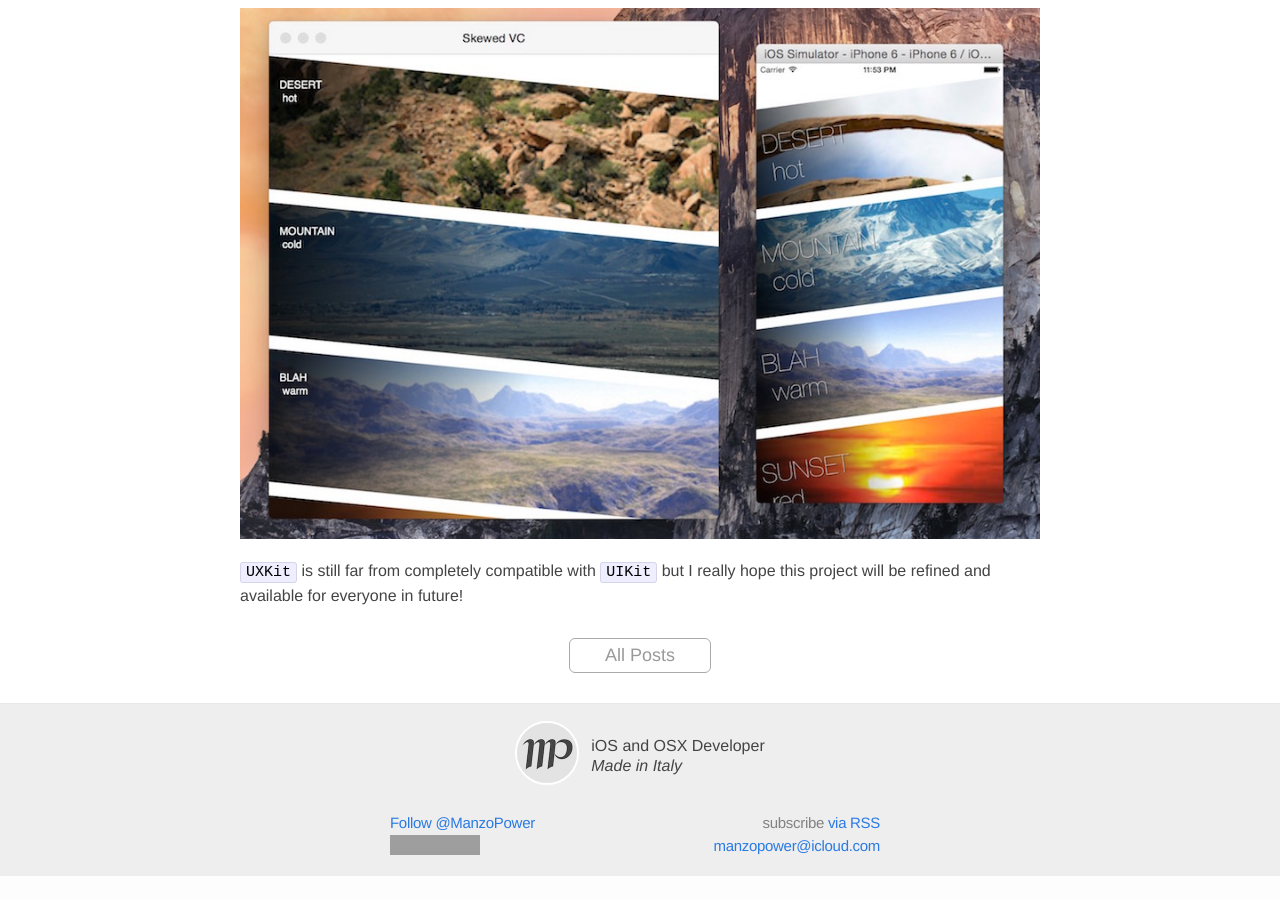
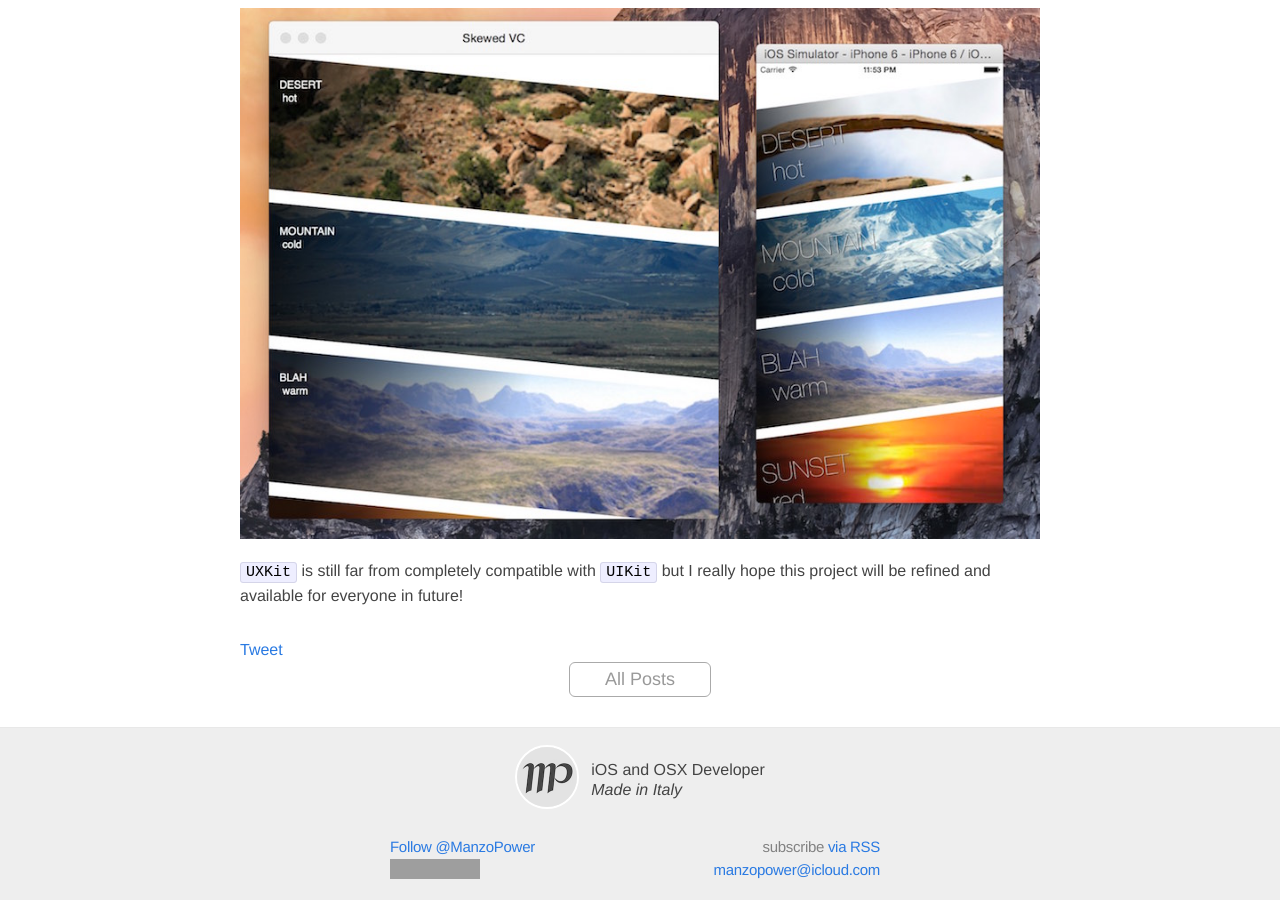
Before and after one commit to MP0w/MP0w.github.io, a Jekyll site: the page built from _posts/2015-02-08-Cross-platform-Apps.md, in a window 1280 px wide and 900 px high, scrolled down 1106 px. Built offline with Jekyll 4.4.1, drawn with Linux system fonts in a browser that asks for light colours; comment, search, counter and statistics services are not loaded; before the commit the page ends 1982 px from its top, so only the background shows below that; grey boxes are pictures that could not be loaded.

Commit message:
ADD social share button

```diff
--- /dev/null
+++ b/_includes/social.html
@@ -0,0 +1,2 @@
+<a href="https://twitter.com/share" class="twitter-share-button twitterShare" data-hashtags="{{ page.hashtags }}">Tweet</a>
+<script>!function(d,s,id){var js,fjs=d.getElementsByTagName(s)[0],p=/^http:/.test(d.location)?'http':'https';if(!d.getElementById(id)){js=d.createElement(s);js.id=id;js.src=p+'://platform.twitter.com/widgets.js';fjs.parentNode.insertBefore(js,fjs);}}(document, 'script', 'twitter-wjs');</script>
--- a/_layouts/post.html
+++ b/_layouts/post.html
@@ -13,4 +13,6 @@
   </article>
 
 </div>
+  {% include social.html %}
+
 <a class="button" href="{{ site.baseurl }}/index.html" class="allPostsButton">All Posts</a>
--- a/css/main.scss
+++ b/css/main.scss
@@ -653,6 +653,8 @@
   margin: 0 auto;
 }
 
+.twitterShare {}
+
 .spacing {
   clear: left;
   height: 50px;
```
